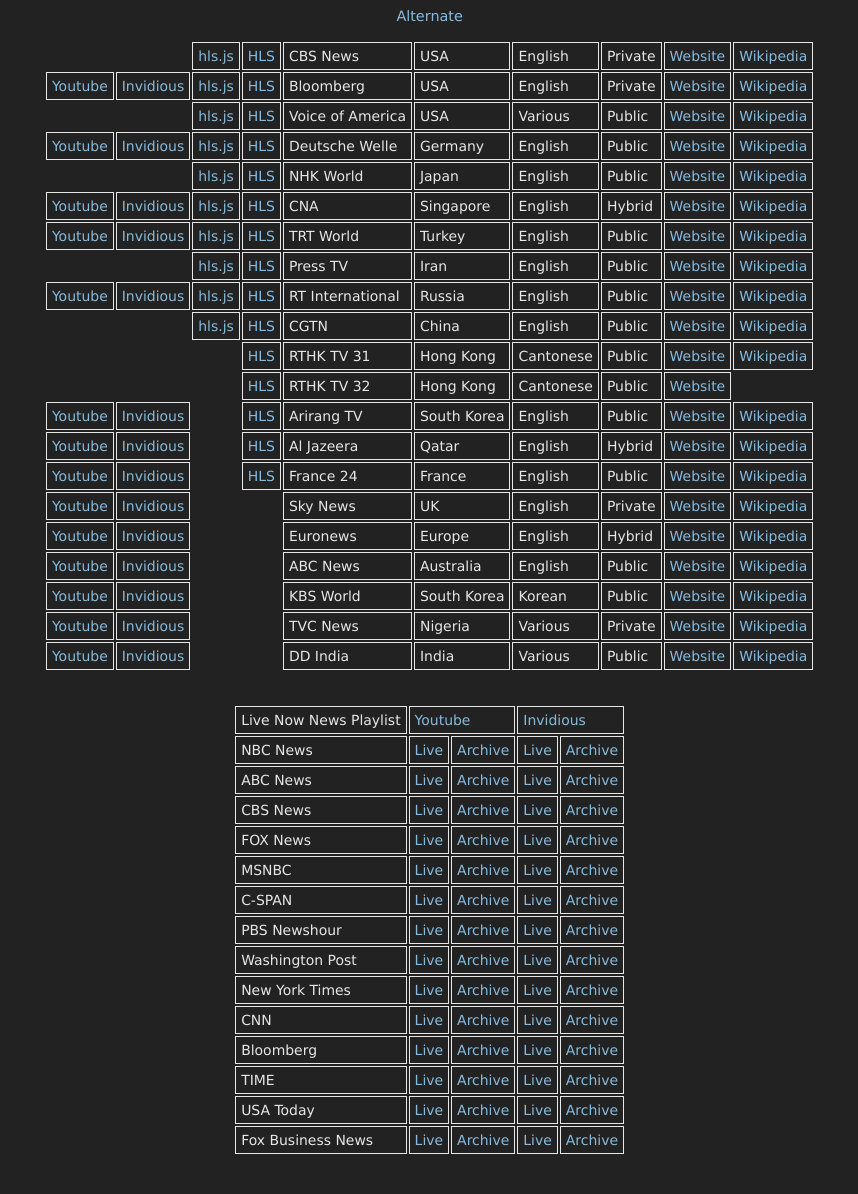
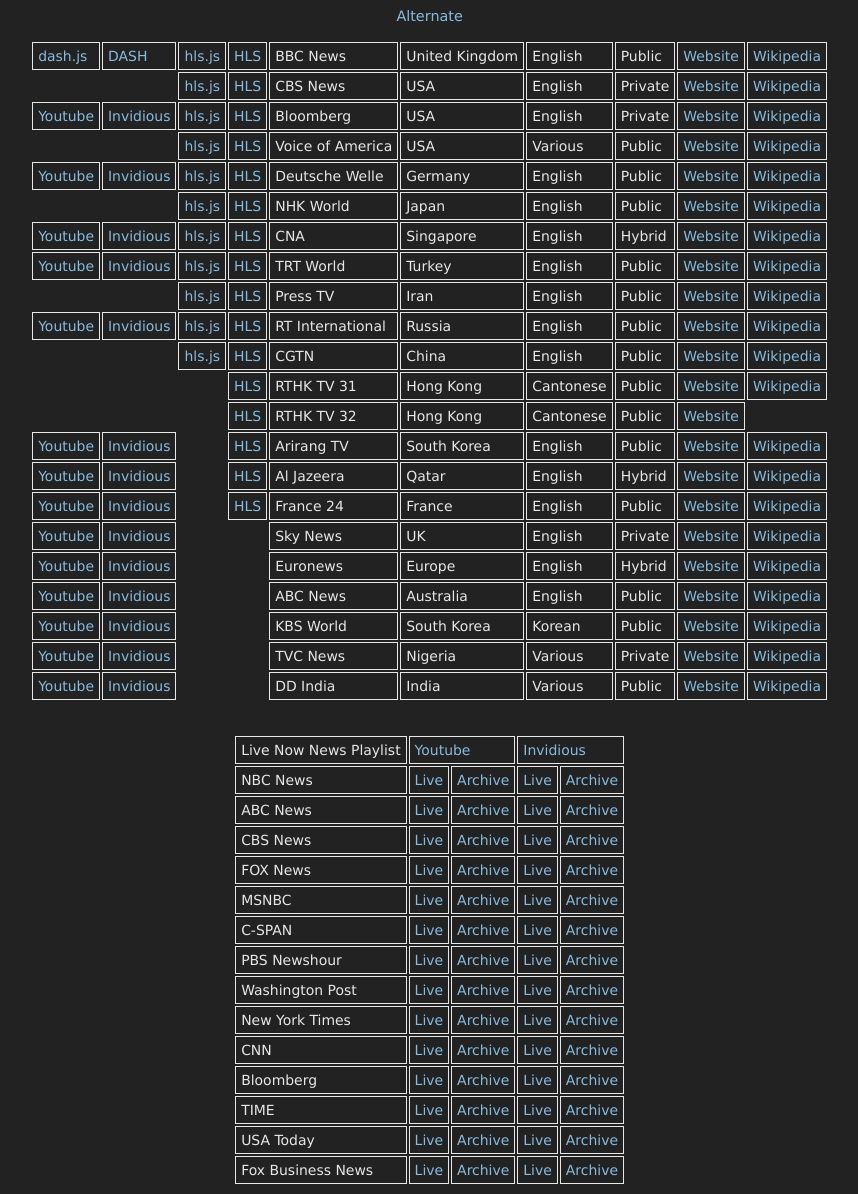
Before and after one commit to danburd/danburd.github.io, a Jekyll site: the page tvnews.html, which Jekyll copies as it is, in a window 1280 px wide. Shown: the whole page, without its empty margins (212-1070 px from the left). Built offline with Jekyll 4.4.1, drawn with Linux system fonts in a browser that asks for light colours; before the commit the page ends 1164 px from its top, so only the background shows below that.

Commit message:
Added BBC News

```diff
--- a/tvnews.html
+++ b/tvnews.html
@@ -8,6 +8,18 @@
 <body>
 <a href="/tvnews2.html">Alternate</a><br><br>
 <table>
+  <tr>
+    <td><a href="/dashjsvideo.html?stream=https://a.files.bbci.co.uk/media/live/manifesto/audio_video/webcast/hls/nonuk/hls_mobile_wifi/aks/news_stream_01.m3u8">dash.js</a></td>
+    <td><a href="">DASH</a></td>
+    <td><a href="/hlsjsvideo.html?stream=https://ve-dash-ww.live.cf.md.bbci.co.uk/pool_901/live/nonuk/news_stream_01/news_stream_01.isml/pc_hd_abr_v2_dash.mpd">hls.js</a></td>
+    <td><a href="">HLS</a></td>
+    <td>BBC News</td>
+    <td>United Kingdom</td>
+    <td>English</td>
+    <td>Public</td>
+    <td><a href="https://www.bbc.com/news">Website</a></td>
+    <td><a href="https://en.wikipedia.org/wiki/BBC_News_(TV_channel)">Wikipedia</a></td>
+  </tr>
   <tr>
     <td></td>
     <td></td>
```
